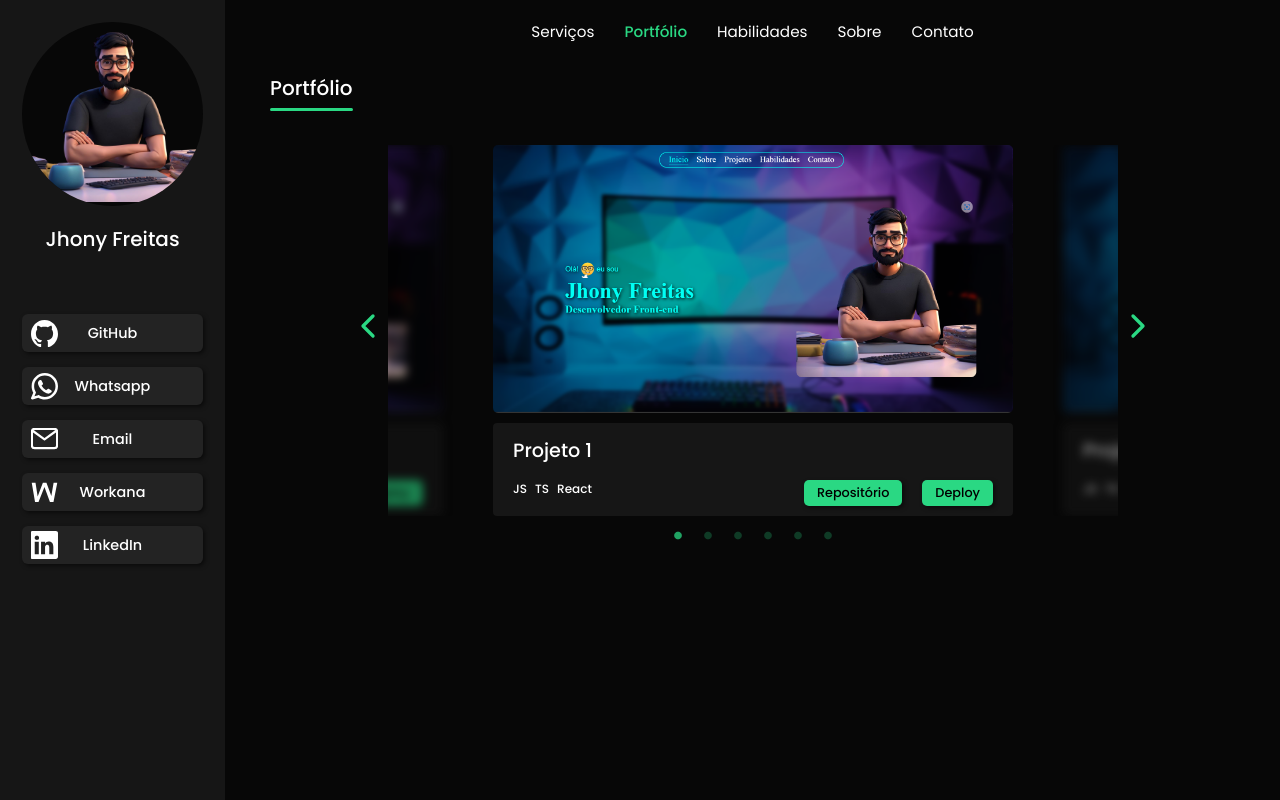
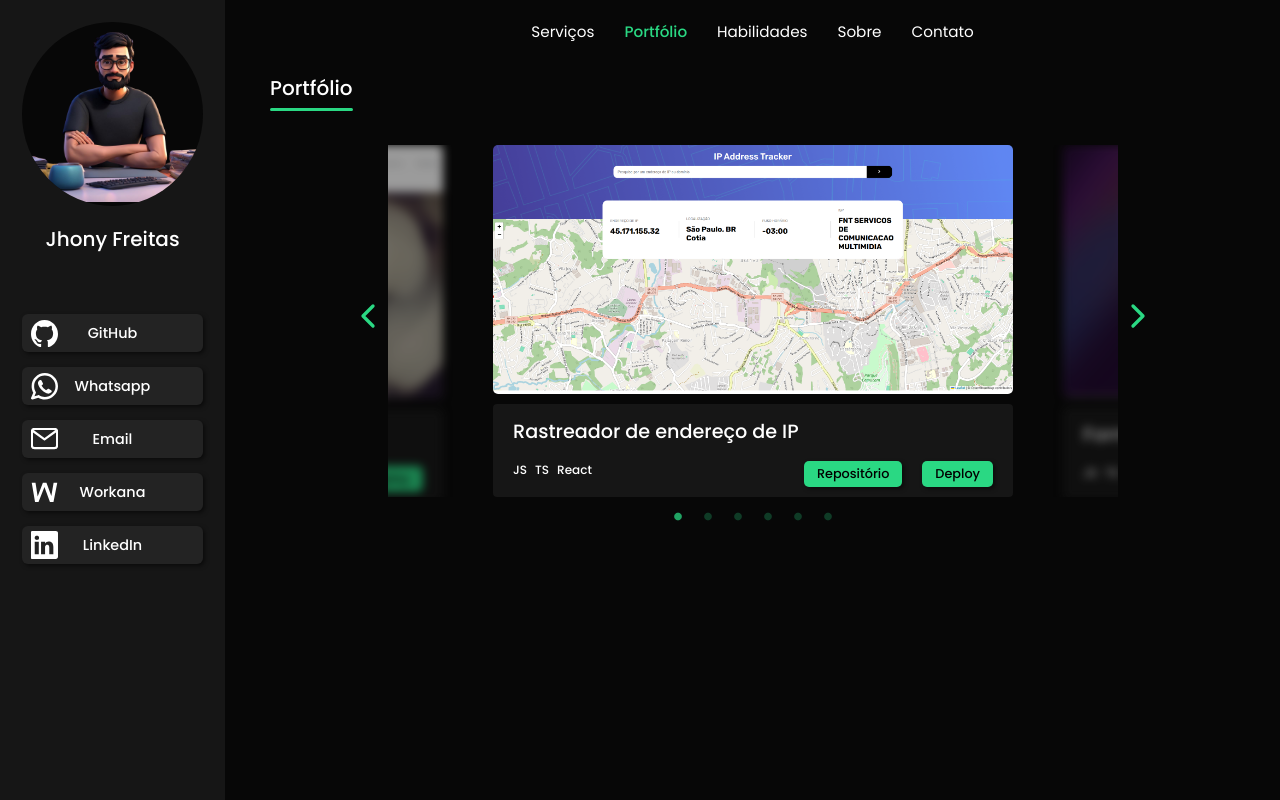
Before and after one commit to setDevJohn/portfolio, a React (Vite) app: page /portfolio in a window 1280 px wide. Built offline with nearby package versions, Linux system fonts and the light colour scheme.

Commit message:
feat: Add project list

```diff
--- a/src/pages/Portfolio/projectList.ts
+++ b/src/pages/Portfolio/projectList.ts
@@ -1,9 +1,14 @@
-import project1 from '@assets/images/image.png';
+import ipAddressTracker from '@assets/images/ip-address-tracker.png';
+import interactiveForm from '@assets/images/interactive-form.png';
+import githubProfile from '@assets/images/github-profile.png';
+import lavandinha from '@assets/images/lavandinha.png';
+import pokedex from '@assets/images/pokedex.png';
+import codeCafe from '@assets/images/code-cafe.png';
 
 export const projectList = [
   {
-    path: project1,
-    name: 'Projeto 1',
+    path: ipAddressTracker,
+    name: 'Rastreador de endereço de IP',
     repoLink: 'https://github.com/',
     deployLink: 'https://github.com/',
     stacks: [
@@ -13,8 +18,8 @@ export const projectList = [
     ],
   },
   {
-    path: project1,
-    name: 'Projeto 2',
+    path: interactiveForm,
+    name: 'Formulário interativo',
     repoLink: 'https://github.com/',
     deployLink: 'https://github.com/',
     stacks: [
@@ -24,8 +29,8 @@ export const projectList = [
     ],
   },
   {
-    path: project1,
-    name: 'Projeto 3',
+    path: githubProfile,
+    name: 'Requisição de perfil do GitHub',
     repoLink: 'https://github.com/',
     deployLink: 'https://github.com/',
     stacks: [
@@ -35,8 +40,8 @@ export const projectList = [
     ],
   },
   {
-    path: project1,
-    name: 'Projeto 4',
+    path: lavandinha,
+    name: 'Lavandinha bordados',
     repoLink: 'https://github.com/',
     deployLink: 'https://github.com/',
     stacks: [
@@ -46,8 +51,8 @@ export const projectList = [
     ],
   },
   {
-    path: project1,
-    name: 'Projeto 5',
+    path: pokedex,
+    name: 'Pokedex',
     repoLink: 'https://github.com/',
     deployLink: 'https://github.com/',
     stacks: [
@@ -57,8 +62,8 @@ export const projectList = [
     ],
   },
   {
-    path: project1,
-    name: 'Projeto 6',
+    path: codeCafe,
+    name: 'Code Café',
     repoLink: 'https://github.com/',
     deployLink: 'https://github.com/',
     stacks: [
```
